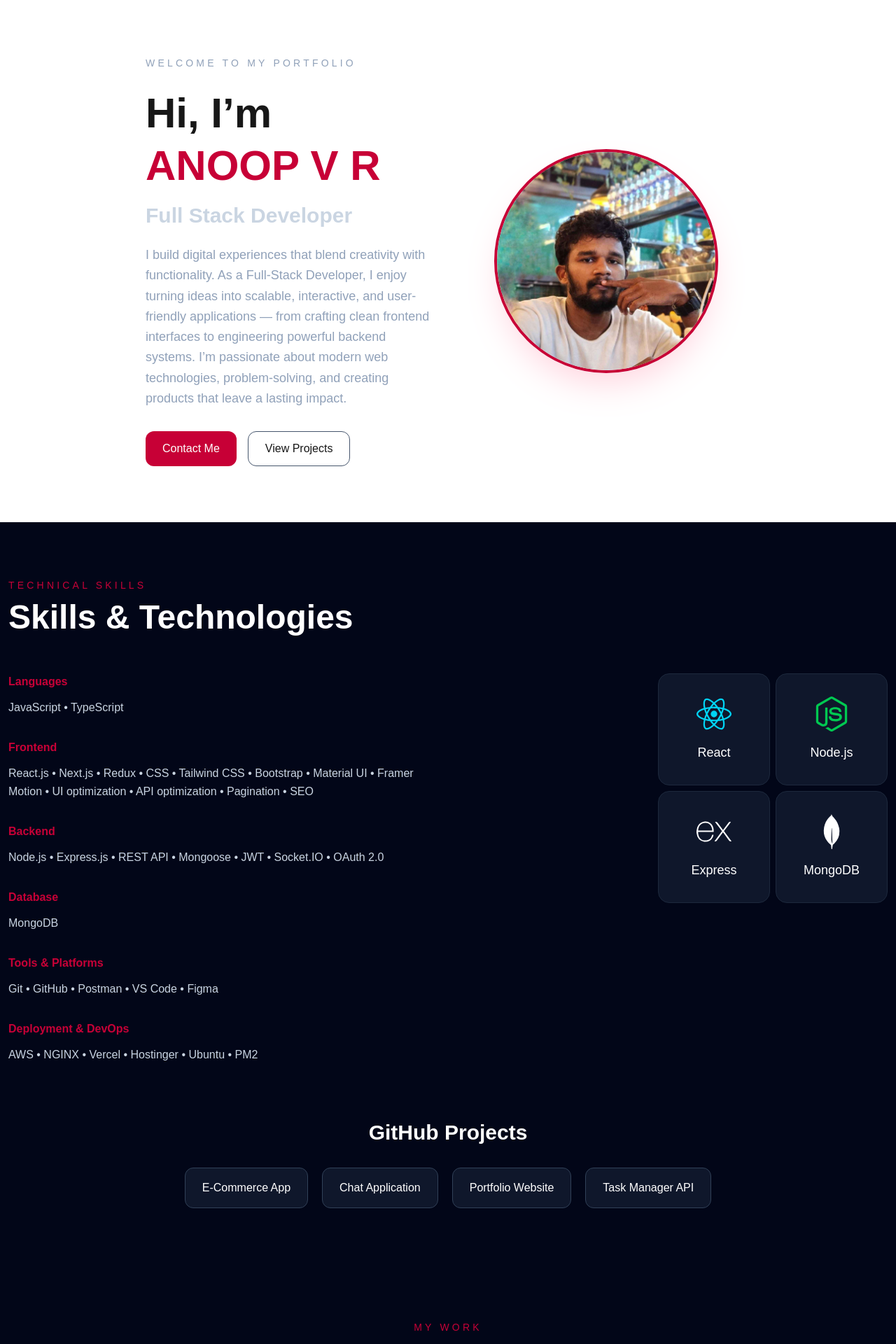
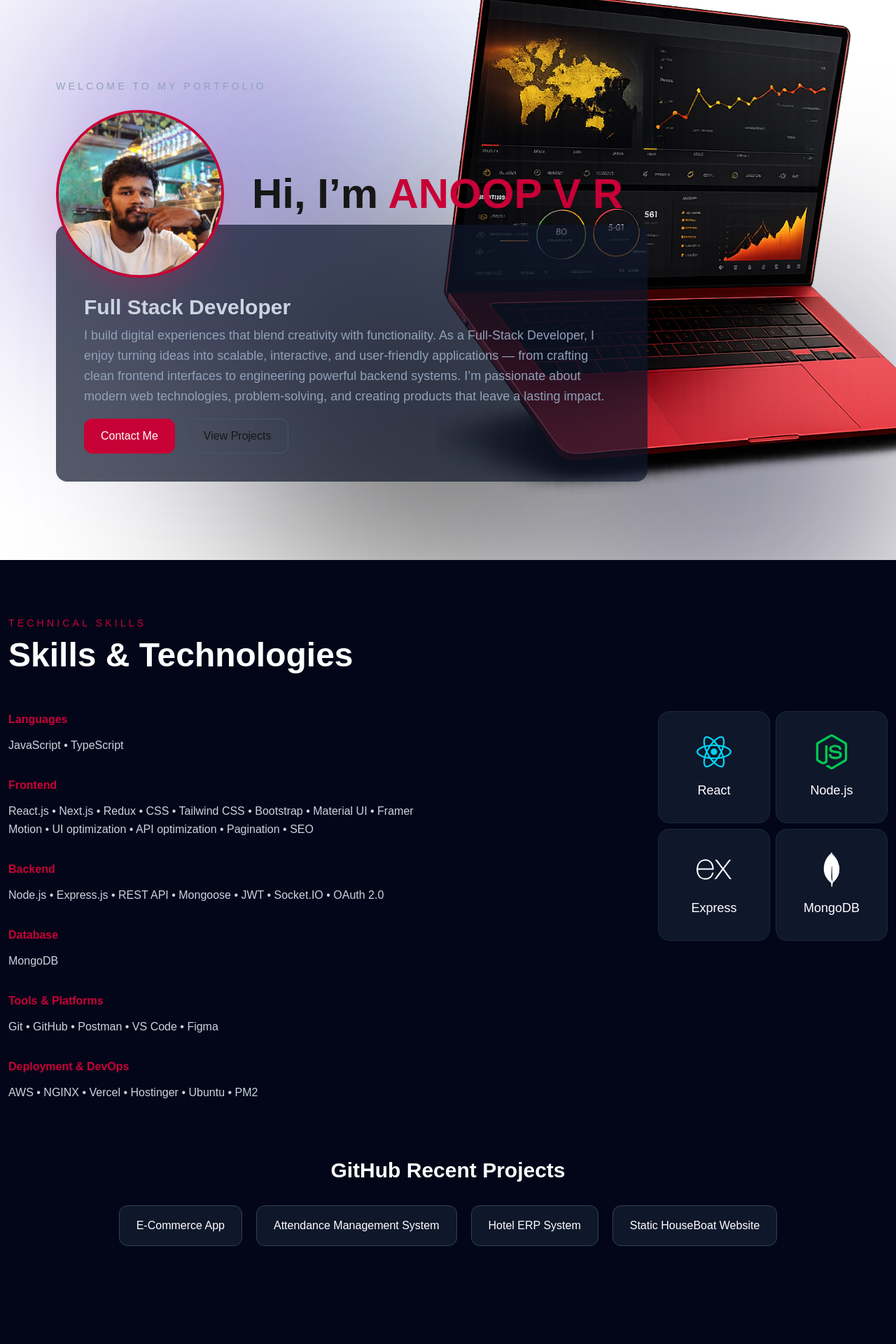
Before and after one commit to anoopvr33/My-Portfolio, a Next.js app: page / in a window 1280 px wide. Shown: the top 1920 px of the page at 70% size. Built offline with nearby package versions, Linux system fonts and the light colour scheme.

Commit message:
hero change

```diff
--- a/package.json
+++ b/package.json
@@ -9,6 +9,8 @@
     "lint": "eslint"
   },
   "dependencies": {
+    "framer-motion": "^12.42.2",
+    "lenis": "^1.3.25",
     "next": "16.2.6",
     "react": "19.2.4",
     "react-dom": "19.2.4",
--- a/src/app/page.tsx
+++ b/src/app/page.tsx
@@ -4,6 +4,8 @@ import EducationExperience from "@/components/education/page";
 import PortfolioWelcome from "@/components/hero/page";
 import ProjectsSection from "@/components/project/page";
 import SkillsSection from "@/components/skills/page";
+import BackgroundBlur from "../components/BackgroundBlur.jsx";
+import ScrollStack from "../components/scroll.jsx";
 
 export default function Home() {
   return (
@@ -20,9 +22,13 @@ export default function Home() {
         profileImage="/mypic23.jpg"
       ></PortfolioWelcome>
       <SkillsSection></SkillsSection>
+
+      {/* <ScrollStack></ScrollStack> */}
+
       <ProjectsSection></ProjectsSection>
       <EducationExperience></EducationExperience>
       <ContactSection></ContactSection>
+      <BackgroundBlur></BackgroundBlur>
       {/* <DarkMode></DarkMode> */}
       {/* re_Pb9ERGJ9_ArB8NQzcQ3JkBbrphPysWh5M */}
     </div>
--- /dev/null
+++ b/src/components/BackgroundBlur.jsx
@@ -0,0 +1,17 @@
+import "../css/background.css";
+
+export default function BackgroundBlur() {
+  return (
+    <div id="back-blur">
+      <div className="blu blur1"></div>
+
+      <div className="blu blur2"></div>
+
+      <div className="blu blur3"></div>
+
+      <div className="blu blur4"></div>
+      {/* <div className="bg-card"></div> */}
+      <img className="blu-img" src="/hero2.png" alt="Hero" />
+    </div>
+  );
+}
--- /dev/null
+++ b/src/components/MessageForm.jsx
@@ -0,0 +1,87 @@
+import "../assets/css/messageform.css";
+
+export default function MessageForm() {
+  return (
+    <section id="message">
+      <div className="message-container">
+        <div className="message-left">
+          <span className="message-tag">Direct Message</span>
+
+          <h2>Let's Build Something Amazing Together</h2>
+
+          <p>
+            Tell us about your project, business goals, HR requirements or IT
+            requirements. Our team will get back to you within 24 hours.
+          </p>
+
+          <div className="message-info">
+            <div>⚡ Fast Response</div>
+
+            <div>🔒 Secure Communication</div>
+
+            <div>🚀 Business Growth</div>
+          </div>
+        </div>
+
+        <form className="message-form card">
+          <div className="input-group">
+            <input type="text" placeholder="Your Name" />
+          </div>
+
+          <div className="input-group">
+            <input type="email" placeholder="Email Address" />
+          </div>
+
+          <div className="input-group">
+            <input type="text" placeholder="Company Name" />
+          </div>
+
+          <div className="input-group">
+            <input type="text" placeholder="Phone Number" />
+          </div>
+
+          <div className="input-group">
+            <input type="text" placeholder="Subject" />
+          </div>
+
+          <div className="input-group">
+            <textarea placeholder="Tell us about your project"></textarea>
+          </div>
+
+          <button type="submit">Send Message →</button>
+        </form>
+      </div>
+
+      <form
+        action="https://formsubmit.co/anoopvranoop33@gmail.com"
+        method="POST"
+      >
+        <input type="hidden" name="_captcha" value="false" />
+
+        <input
+          type="hidden"
+          name="_subject"
+          value="New Nibhas Website Enquiry"
+        />
+
+        <input type="hidden" name="_template" value="table" />
+
+        <input type="hidden" name="_next" value="http://localhost:5173" />
+
+        <input type="text" name="name" placeholder="Your Name" required />
+
+        <input type="email" name="email" placeholder="Email" required />
+
+        <input type="text" name="phone" placeholder="Phone" />
+
+        <input type="text" name="company" placeholder="Company" />
+
+        <input type="text" name="subject" placeholder="Subject" />
+
+        <textarea name="message" placeholder="Message" required />
+
+        <button type="submit">Send Message</button>
+      </form>
+    </section>
+  );
+}
--- a/src/components/hero/page.tsx
+++ b/src/components/hero/page.tsx
@@ -16,9 +16,9 @@ export default function PortfolioWelcome({
   profileImage,
 }: PortfolioWelcomeProps) {
   return (
-    <div className="max-w-5xl m-auto p-10 sm:p-20  w-full grid md:grid-cols-2 gap-10 items-center">
+    <div className="max-w-5xl h-auto md:h-screen p-10 sm:p-20  w-full grid md:grid-cols-2 gap-10 items-center">
       {/* Image */}
-      <div className="flex justify-center order-1 md:order-2">
+      {/* <div className="flex justify-center order-1 md:order-2">
         <div className="relative w-40 h-40 sm:w-60 sm:h-60 md:w-80 md:h-80 rounded-full overflow-hidden border-4 border-rose-700 shadow-2xl shadow-rose-500/20">
           <Image
             src={profileImage}
@@ -28,20 +28,34 @@ export default function PortfolioWelcome({
             priority
           />
         </div>
-      </div>
+      </div> */}
 
       {/* Content */}
+
       <div className="space-y-6 order-2 md:order-1 text-center md:text-left">
         <p className="text-sm uppercase tracking-[0.3em] text-slate-400">
           Welcome To My Portfolio
         </p>
+        <div className="md:flex gap-10 items-center w-full  md:w-[66vw]  justify-center md:justify-start">
+          <div className="relative  w-40 h-40 sm:w-60 sm:h-60 md:w-60 md:h-60 rounded-full overflow-hidden border-4 border-rose-700 shadow-2xl shadow-rose-500/20 mx-auto md:mx-0">
+            <Image
+              src={profileImage}
+              alt={name}
+              fill
+              sizes="100%"
+              className="object-cover relative"
+              priority
+            />
+          </div>
 
-        <div>
-          <h1 className="text-4xl md:text-6xl font-bold leading-tight">
+          <h1 className="text-3xl  md:text-6xl  font-bold leading-tight">
             Hi, I’m <span className="text-rose-700">{name}</span>
           </h1>
+        </div>
 
-          <h2 className="mt-4 text-xl md:text-3xl font-semibold text-slate-300">
+        <div className="space-y-2 -mt-25 w-full p-5 pt-10 text-start rounded-2xl bg-slate-900/70 md:p-10 md:w-[66vw]">
+          <div>
+            <h2 className=" text-xl mt-15 md:text-3xl font-semibold text-slate-300">
               {designation}
             </h2>
           </div>
@@ -61,5 +75,6 @@ export default function PortfolioWelcome({
           </div>
         </div>
       </div>
+    </div>
   );
 }
--- a/src/components/project/page.tsx
+++ b/src/components/project/page.tsx
@@ -4,6 +4,7 @@
 
 import Image from "next/image";
 import { SiGithub } from "react-icons/si";
+import ScrollStack, { ScrollStackItem } from "../scrollComponent";
 
 const projects = [
   {
@@ -44,6 +45,7 @@ const projects = [
 
 export default function ProjectsSection() {
   return (
+    <>
       <section id="project" className="bg-slate-950 text-white py-20 px-6">
         <div className="max-w-7xl mx-auto">
           {/* Heading */}
@@ -114,6 +116,7 @@ export default function ProjectsSection() {
             ))}
           </div>
         </div>
-    </section>
+      </section>{" "}
+    </>
   );
 }
--- a/src/components/skills/page.tsx
+++ b/src/components/skills/page.tsx
@@ -42,19 +42,19 @@ const skills = {
 const projects = [
   {
     title: "E-Commerce App",
-    link: "https://github.com/yourusername/ecommerce-app",
+    link: "https://github.com/anoopvr33/shopNow.git",
   },
   {
-    title: "Chat Application",
-    link: "https://github.com/yourusername/chat-app",
+    title: "Attendance Management System",
+    link: "https://github.com/anoopvr33/Attendance-Manage.git",
   },
   {
-    title: "Portfolio Website",
-    link: "https://github.com/yourusername/portfolio",
+    title: "Hotel ERP System",
+    link: "https://github.com/anoopvr33/DaanERP.git",
   },
   {
-    title: "Task Manager API",
-    link: "https://github.com/yourusername/task-manager-api",
+    title: "Static HouseBoat Website",
+    link: "https://github.com/anoopvr33/TolakeGit.git",
   },
 ];
 
@@ -159,7 +159,7 @@ export default function SkillsSection() {
         {/* GitHub Projects */}
         <div className="mt-20">
           <h3 className="text-3xl font-bold mb-8 text-center">
-            GitHub Projects
+            GitHub Recent Projects
           </h3>
 
           <div className="flex flex-wrap justify-center gap-5">
--- /dev/null
+++ b/src/css/background.css
@@ -0,0 +1,96 @@
+#back-blur {
+  position: fixed;
+  margin: auto;
+  max-width: 120rem;
+  inset: 0;
+  overflow: hidden;
+  pointer-events: none;
+  z-index: -1;
+}
+
+.blu {
+  position: absolute;
+  width: 400px;
+  height: 400px;
+  border-radius: 50%;
+  filter: blur(150px);
+}
+
+.blur1 {
+  background: #6a55c8;
+  top: 10%;
+  left: 5%;
+  animation: float 15s infinite alternate ease-in-out;
+}
+
+.blur2 {
+  background: #211f3d;
+  top: 60%;
+  right: 5%;
+  animation: float 18s infinite alternate ease-in-out;
+}
+
+.blur3 {
+  width: 200px;
+  height: 100px;
+  background: #0071e1;
+  top: 20%;
+  right: 50%;
+  animation: float 22s infinite alternate ease-in-out;
+}
+
+.blur4 {
+  background: #000;
+  bottom: 0;
+  left: 30%;
+  animation: float 25s infinite alternate ease-in-out;
+}
+
+.blu-img {
+  position: absolute;
+  top: 5%;
+  right: 0;
+  width: min(750px, 90vw);
+  object-fit: contain;
+  z-index: 2;
+  animation: float 10s infinite alternate;
+}
+.bg-card {
+  position: absolute;
+  top: 5%;
+  left: 30px;
+  width: min(750px, 90vw);
+  height: 300px;
+  object-fit: contain;
+  z-index: 2;
+  background-image: linear-gradient(120deg, #5f339d, #9b66e4);
+  box-shadow:
+    inset 10px -15px 20px rgb(57, 22, 95),
+    inset -10px 15px 20px #b37cff;
+  border-top-right-radius: 200px;
+  border-bottom-right-radius: 50px;
+  animation: float 15s infinite alternate;
+}
+@keyframes float {
+  from {
+    transform: translate(0, 0);
+  }
+
+  to {
+    transform: translate(100px, -80px);
+  }
+}
+
+@media (max-width: 700px) {
+  .blu {
+    width: 250px;
+    height: 250px;
+    filter: blur(100px);
+  }
+
+  .blu-img {
+    width: min(900px, 150%);
+    top: 20vh;
+    right: -20vw;
+  }
+}
--- a/tsconfig.json
+++ b/tsconfig.json
@@ -29,6 +29,6 @@
     ".next/types/**/*.ts",
     ".next/dev/types/**/*.ts",
     "**/*.mts"
-  ],
+, "src/components/scrollComponent.jsx"  ],
   "exclude": ["node_modules"]
 }
```
Also changed, not shown: public/hero2.png (added), 1 other file (tests, documents, lock files or other folders). Lines whose indentation alone changed are shown as unchanged.
